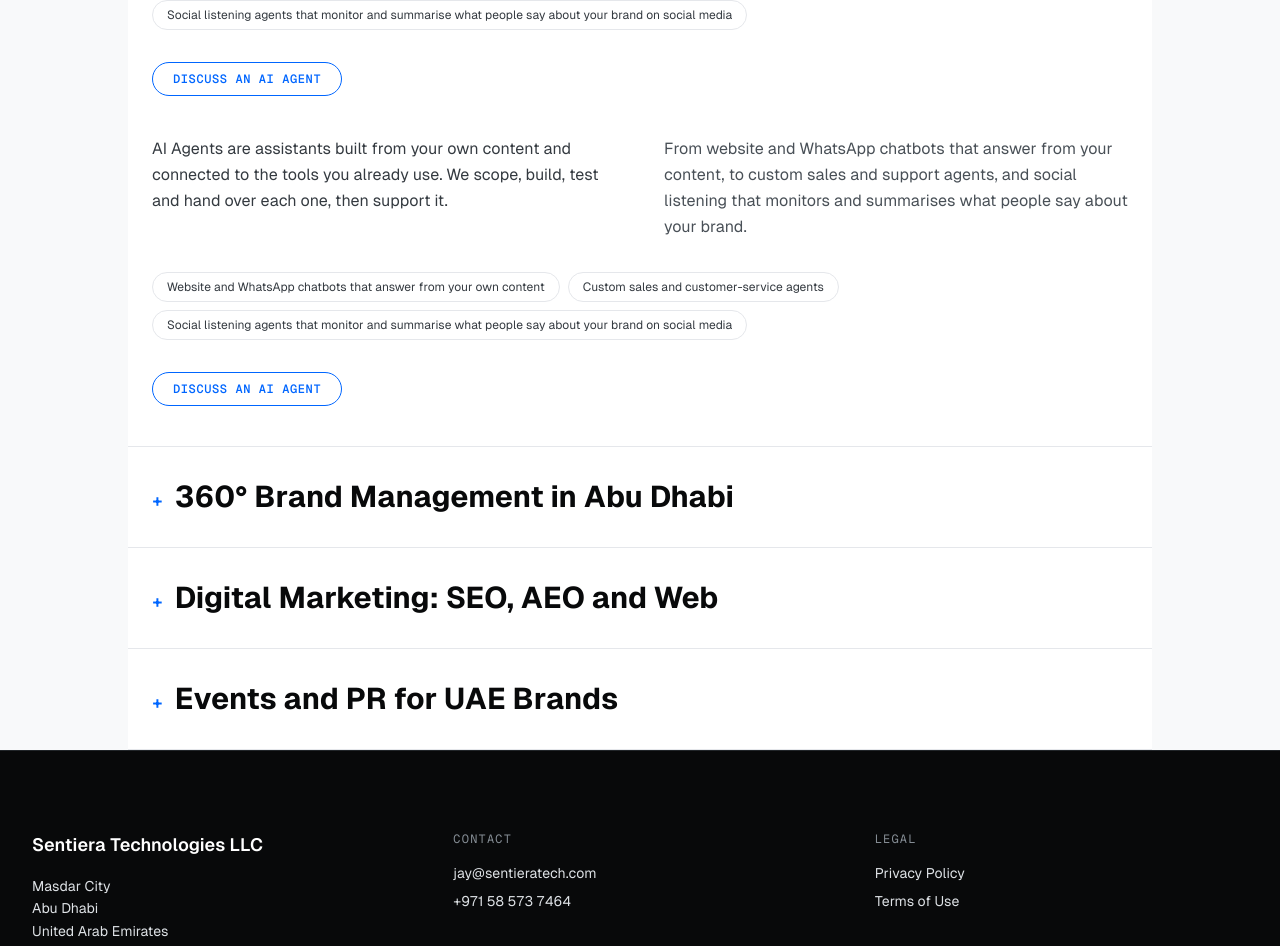
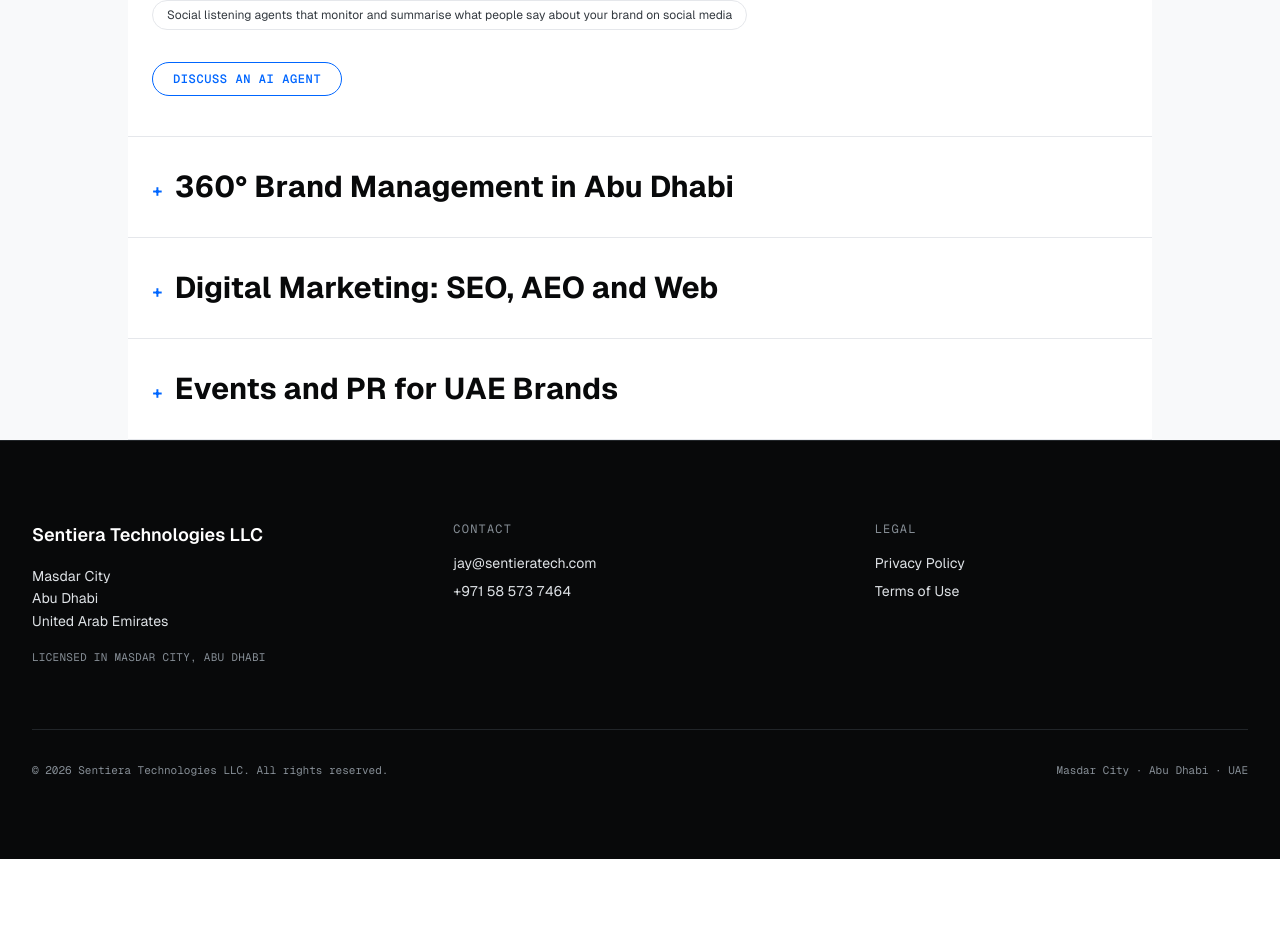
Before and after one commit to Acidtuner/sentiera, a Next.js app: page /services in a window 1280 px wide. Shown: the part 714-1660 px from the top of the page. After the commit the page ends 1573 px from the top, so only its background shows below. Built offline with nearby package versions, Linux system fonts and the light colour scheme.

Commit message:
Fix services accordion: single content block, always in DOM for SEO

```diff
--- a/src/components/ServicesAccordion.tsx
+++ b/src/components/ServicesAccordion.tsx
@@ -2,7 +2,6 @@
 
 import React, { useState } from "react";
 import Link from "next/link";
-import { motion, AnimatePresence } from "framer-motion";
 
 export interface ServiceItem {
   id: string;
@@ -36,10 +35,11 @@ export default function ServicesAccordion({ services }: { services: ServiceItem[
               </h2>
             </button>
 
-            {/* Content always in DOM for SEO / AI crawlers */}
+            {/* Always in the DOM so crawlers and AI tools can read it */}
             <div
               id={`panel-${service.id}`}
-              className={isOpen ? "block" : "sr-only"}
+              className={isOpen ? "block" : "hidden"}
+              // hidden removes from visual layout but content remains in HTML source
             >
               <div className="px-6 pb-8 sm:pb-10">
                 <div className="grid grid-cols-1 md:grid-cols-2 gap-8 md:gap-12">
@@ -49,52 +49,25 @@ export default function ServicesAccordion({ services }: { services: ServiceItem[
 
                 <ul className="mt-8 flex flex-wrap gap-2 list-none p-0">
                   {service.items.map((item) => (
-                    <li key={item} className="inline-flex items-center rounded-full border border-hairline bg-white px-3.5 py-1.5 font-sans text-xs text-slate-700">
+                    <li
+                      key={item}
+                      className="inline-flex items-center rounded-full border border-hairline bg-white px-3.5 py-1.5 font-sans text-xs text-slate-700"
+                    >
                       {item}
                     </li>
                   ))}
                 </ul>
 
                 <div className="mt-8">
-                  <Link href={service.ctaHref} className="inline-flex items-center gap-2 rounded-full border border-tech-blue px-5 py-2 font-mono text-xs font-semibold uppercase tracking-wider text-tech-blue hover:bg-tech-blue hover:text-white transition-colors">
+                  <Link
+                    href={service.ctaHref}
+                    className="inline-flex items-center gap-2 rounded-full border border-tech-blue px-5 py-2 font-mono text-xs font-semibold uppercase tracking-wider text-tech-blue hover:bg-tech-blue hover:text-white transition-colors"
+                  >
                     {service.cta}
                   </Link>
                 </div>
               </div>
             </div>
-
-            {/* Visual expand/collapse only when open */}
-            <AnimatePresence initial={false}>
-              {isOpen && (
-                <motion.div
-                  initial={{ height: 0, opacity: 0 }}
-                  animate={{ height: "auto", opacity: 1 }}
-                  exit={{ height: 0, opacity: 0 }}
-                  transition={{ duration: 0.28, ease: [0.16, 1, 0.3, 1] }}
-                  className="overflow-hidden"
-                  aria-hidden="true"
-                >
-                  <div className="px-6 pb-8 sm:pb-10">
-                    <div className="grid grid-cols-1 md:grid-cols-2 gap-8 md:gap-12">
-                      <p className="font-sans text-base text-slate-700 leading-relaxed">{service.summary}</p>
-                      <p className="font-sans text-base text-slate-600 leading-relaxed">{service.detail}</p>
-                    </div>
-                    <div className="mt-8 flex flex-wrap gap-2">
-                      {service.items.map((item) => (
-                        <span key={item} className="inline-flex items-center rounded-full border border-hairline bg-white px-3.5 py-1.5 font-sans text-xs text-slate-700">
-                          {item}
-                        </span>
-                      ))}
-                    </div>
-                    <div className="mt-8">
-                      <Link href={service.ctaHref} className="inline-flex items-center gap-2 rounded-full border border-tech-blue px-5 py-2 font-mono text-xs font-semibold uppercase tracking-wider text-tech-blue hover:bg-tech-blue hover:text-white transition-colors">
-                        {service.cta}
-                      </Link>
-                    </div>
-                  </div>
-                </motion.div>
-              )}
-            </AnimatePresence>
           </div>
         );
       })}
```
